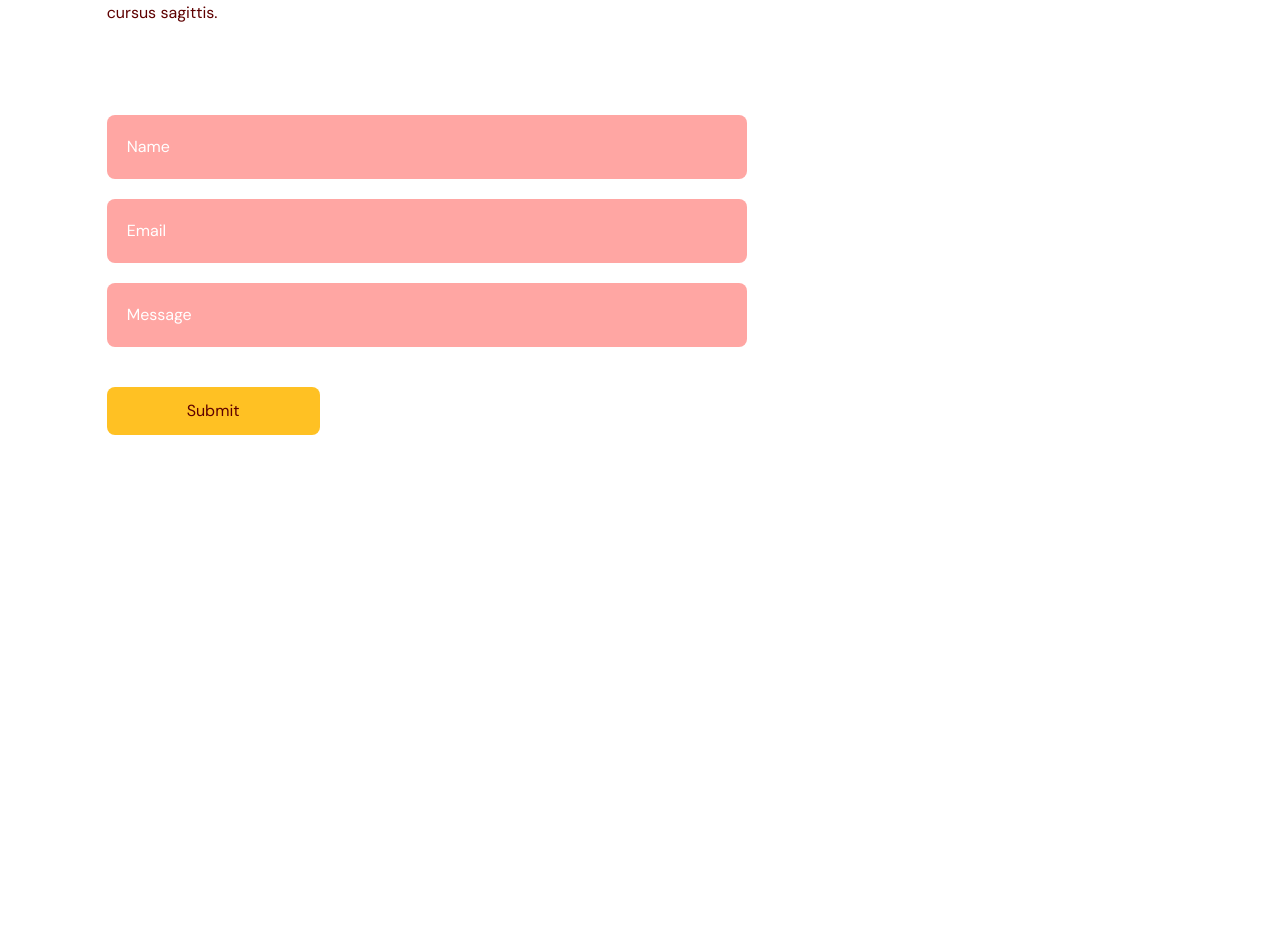
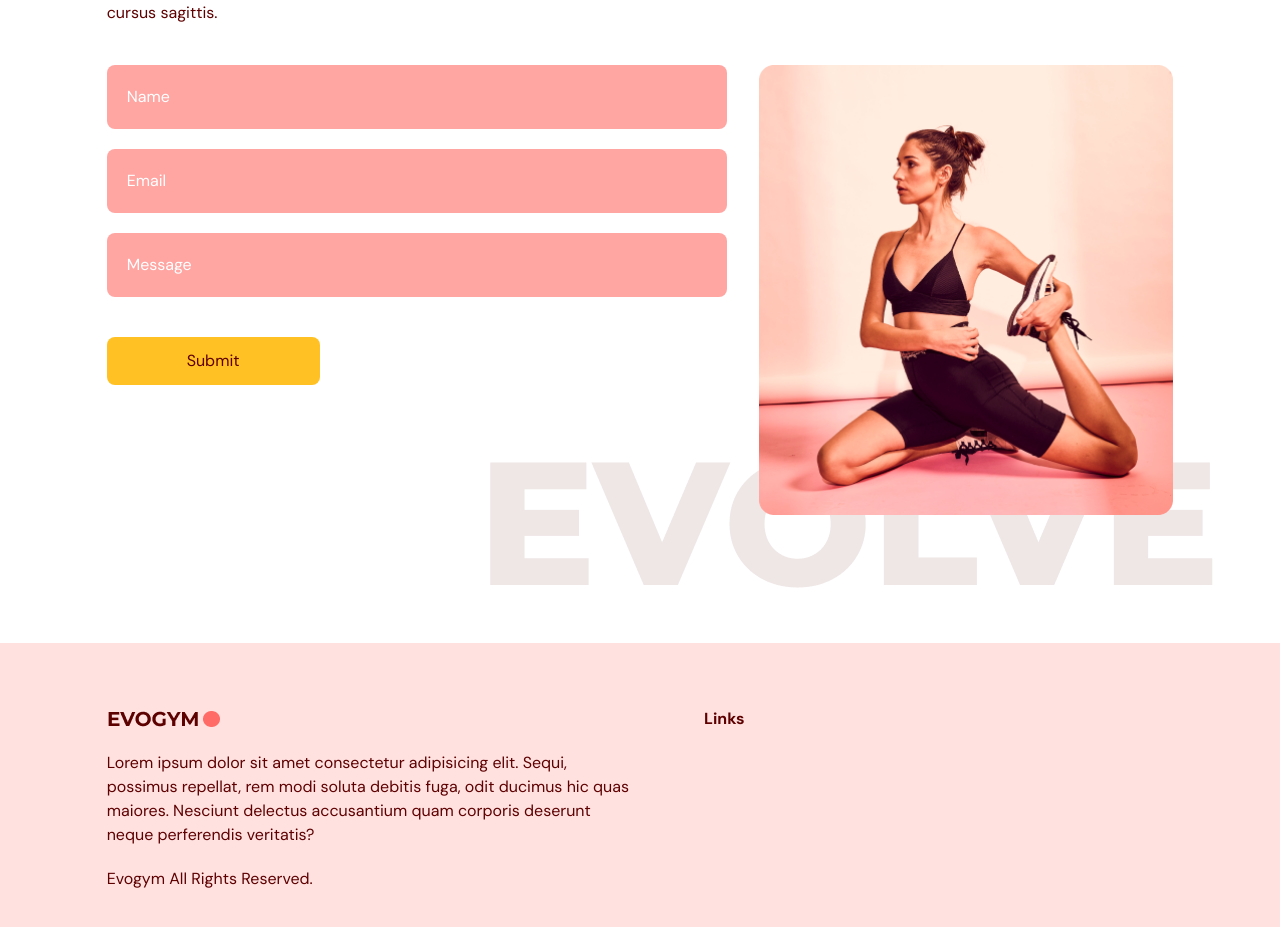
Before and after one commit to NCapdevila/fitnessApp, a React (Vite) app: page / in a window 1280 px wide. Shown: the part 3189-4116 px from the top of the page. Before the commit the page ends 3702 px from the top, so only its background shows below. Built offline with nearby package versions, Linux system fonts and the light colour scheme.

Commit message:
contactus and footer

```diff
--- a/src/App.tsx
+++ b/src/App.tsx
@@ -3,6 +3,7 @@ import Home from "@/scenes/home";
 import Benefits from "@/scenes/benefits";
 import OurClasses from "@/scenes/ourclasses";
 import ContactUs from "@/scenes/contactUs";
+import Footer from "@/scenes/footer";
 import { useEffect, useState } from "react";
 import { SelectedPage } from "@/shared/types";
 
@@ -36,6 +37,7 @@ function App() {
       <Benefits  setSelectedPage={setSelectedPage}/>
       <OurClasses setSelectedPage={setSelectedPage} />
       <ContactUs setSelectedPage={setSelectedPage} />
+      <Footer />
     </div>
   )
 }
--- a/src/scenes/contactUs/index.tsx
+++ b/src/scenes/contactUs/index.tsx
@@ -60,13 +60,13 @@ return (
                 transition={{ duration: 0.5 }}
                 variants={{
                 hidden: { opacity: 0, y: 50 },
-                visible: { opacity: 1, x: 0 },
+                visible: { opacity: 1, y: 0 },
                 }}
                 >
                     <form
                         target="_blank"
                         onSubmit={onSubmit}
-                        action="https://formsubmit.co/ramirocapdevila23@gmail.com"
+                        action="https://formsubmit.co/e209ecd83a20d9c99ecdb9845cb7b63b"
                         method="POST"
                     >
                         <input
@@ -125,6 +125,24 @@ return (
                         </button>
                     </form>
                 </motion.div>
+                <motion.div
+                    className="relative mt-16 basis-2/5 md:mt-0"
+                    initial="hidden"
+                    whileInView="visible"
+                    viewport={{ once: true, amount: 0.5 }}
+                    transition={{ delay:0.2, duration: 0.5 }}
+                    variants={{
+                    hidden: { opacity: 0, y: 50 },
+                    visible: { opacity: 1, y: 0 },
+                    }}
+                >
+                    <div className="md:before:content-evolvetext w-full before:absolute before:-bottom-20 before:-right-10 before:z-[-1]">
+                        <img
+                        className="w-full"
+                        src={ContactUsPageGraphic}
+                        alt="contact-us-page-graphic" />
+                    </div>
+                </motion.div>
             </div>
         </motion.div>
     </section>
--- /dev/null
+++ b/src/scenes/footer/index.tsx
@@ -0,0 +1,26 @@
+import Logo from "@/assets/Logo.png";
+
+
+
+
+const Footer = () => {
+  return (
+    <footer className="bg-primary-100 py-16">
+        <div
+        className="justify-content mx-auto w-5/6 gap-16 md:flex"
+        >
+            <div className="mt-16 basis-1/2 md:mt-0">
+                <img src={Logo} alt="logo" />
+                <p className="my-5">Lorem ipsum dolor sit amet consectetur adipisicing elit. Sequi, possimus repellat, rem modi soluta debitis fuga, odit ducimus hic quas maiores. Nesciunt delectus accusantium quam corporis deserunt neque perferendis veritatis?</p>
+                <p>Evogym All Rights Reserved.</p>
+            </div>
+            <div className="mt-16 basis-1/4 md:mt-0">
+                <h4 className="font-bold">Links</h4>
+            </div>
+            <div></div>
+        </div>
+    </footer>
+  )
+}
+
+export default Footer
```
